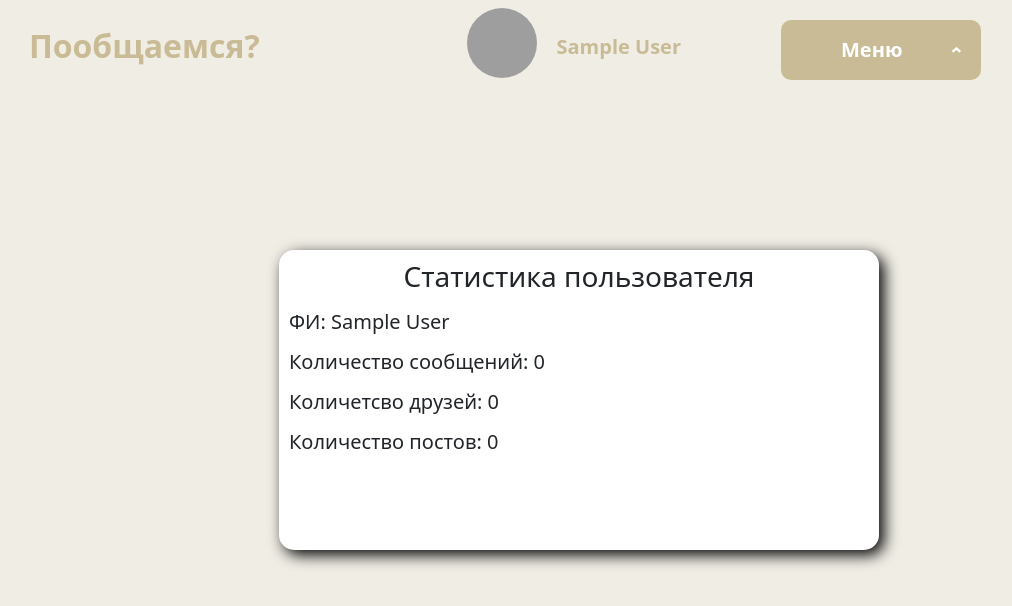
After one commit to MaxTet1703/Messager, a Django app: page /profile/1/ in a window 1280 px wide. The commit adds this page. Shown: the top 606 px of the page, without its empty margins (61-1073 px from the left). Run offline with Django 5.2, Linux system fonts and the light colour scheme; the visitor is signed in with stand-in values (Sample User, id 1); data comes from the database, SQL or seed files in the repository; data that the repository does not hold is empty; some libraries are stand-ins or nearby versions; grey boxes are pictures that could not be loaded.

Commit message:
added profile page

```diff
--- a/App/models.py
+++ b/App/models.py
@@ -65,6 +65,9 @@ class Users(AbstractBaseUser, PermissionsMixin):
     def __str__(self):
         return f'{self.first_name} {self.last_name}'
 
+    def get_absolute_url(self):
+        return reverse_lazy('profile', kwargs={"user_id": self.pk})
+
 
 class Places(models.Model):
     """
--- a/App/static/css/style.css
+++ b/App/static/css/style.css
@@ -836,3 +836,19 @@ p.full-name{
     color: white;
     font-size: 20px;
 }
+.statistic{
+    background: white;
+    width: 600px;
+    height: 300px;
+    position: absolute;
+    top: 50%;
+    left: 50%;
+    transform: translate(-50%, -50%);
+    border-radius: 15px;
+    box-shadow: 5px 5px 15px black;
+    padding: 10px;
+}
+.statistic p{
+    margin: 5px 0;
+    font-size: 20px;
+}
--- a/App/templates/base.html
+++ b/App/templates/base.html
@@ -26,7 +26,7 @@
                             <li class="item"><a href="{% url 'main' %}">Поиск</a></li>
                             <li class="item"><a href="{% url 'chats' %}">Сообщения</a></li>
                             <li class="item"> <a href="{% url 'newsline' %}">Лента</a></li>
-                            <li class="item"><a>Профиль</a></li>
+                            <li class="item"><a href="{{request.user.get_absolute_url}}">Профиль</a></li>
                             <li class="item"><a>Вопросы</a></li>
                             <li class="item"><a href="{% url 'logout' %}">Выйти</a></li>
                         </ul>
@@ -39,9 +39,9 @@
             </nav>
         </div>
     </header>
+    {% block content %}
+    {% endblock %}
 <body>
-{% block content %}
-{% endblock %}
 {% if user.is_authenticated %}
     <script src="{% static 'js/main.js' %}"></script>
 {% endif %}
--- /dev/null
+++ b/App/templates/profile_page.html
@@ -0,0 +1,10 @@
+{% extends 'base.html' %}
+{% block content %}
+<div class="statistic d-flex flex-column">
+    <h3 style="text-align: center;">Статистика пользователя</h3>
+    <p>ФИ: {{user}}</p>
+    <p>Количество сообщений: {{user.message_count}}</p>
+    <p>Количетсво друзей: {{user.chats_count}}</p>
+    <p>Количество постов: {{user.posts_count}}</p>
+</div>
+{% endblock %}
--- a/App/urls.py
+++ b/App/urls.py
@@ -9,6 +9,7 @@ urlpatterns = [
     path("about_us/", views.about_us, name="about"),
     path("main/", views.HomePage.as_view(), name='main'),
     path("chats/", views.ChatsView.as_view(), name="chats"),
+    path("profile/<int:user_id>/", views.ProfilePageView.as_view(), name="profile"),
     path("chats/<int:id>/", views.DialogView.as_view(), name="dialog"),
     path('news/', views.NewslineView.as_view(), name="newsline"),
     path('logout/', views.logout_user, name="logout"),
--- a/App/views.py
+++ b/App/views.py
@@ -2,6 +2,7 @@ from django.contrib.auth import authenticate, login, logout
 from django.http import JsonResponse
 from django.shortcuts import render, redirect
 from django.db.models.query import Prefetch
+from django.db.models import Count
 from django.views.generic.detail import DetailView
 from django.views.generic import FormView
 from django.views.generic.list import ListView
@@ -9,14 +10,11 @@ from django.contrib.auth.mixins import LoginRequiredMixin
 from django.views.decorators.cache import cache_page
 from django.contrib.auth import get_user
 from django.views import View
-from rest_framework.decorators import api_view
-from rest_framework.response import Response
-from rest_framework import status
 
 from .forms import PlacesFrom, UserLogin, UserCreate
 from .models import Users, Chats, Places, Message
 from .mixins import CompanionMixin, MessagesMixin
-from .serializers import PlacesSerializer
+
 
 
 # Create your views here.
@@ -132,6 +130,17 @@ class NewslineView(LoginRequiredMixin, FormView, ListView):
             }, status=400)
 
 
+class ProfilePageView(LoginRequiredMixin, DetailView):
+    template_name = "profile_page.html"
+    pk_url_kwarg = 'id'
+    context_object_name = "user"
+
+    def get_object(self):
+        return Users.objects.filter(pk=self.kwargs.get("user_id")).annotate(message_count=Count("user"),
+                                                                    chats_count=Count("chats"),
+                                                                    posts_count=Count("places"))[0]
+
+
 def getting_user(request):
     user = get_user(request)
     print(user.id)
```
